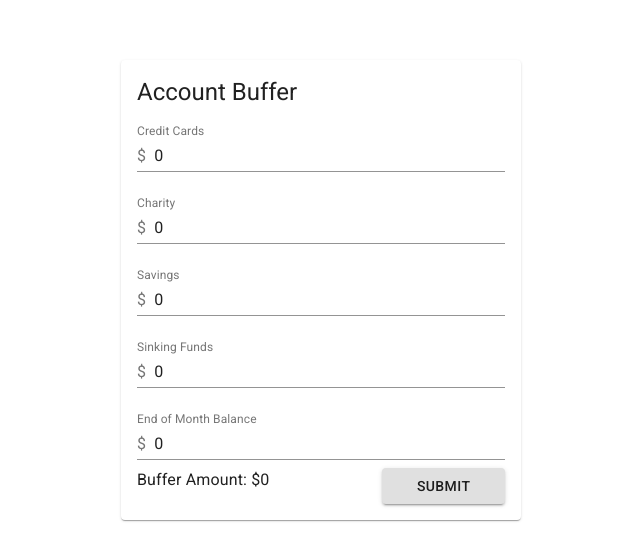
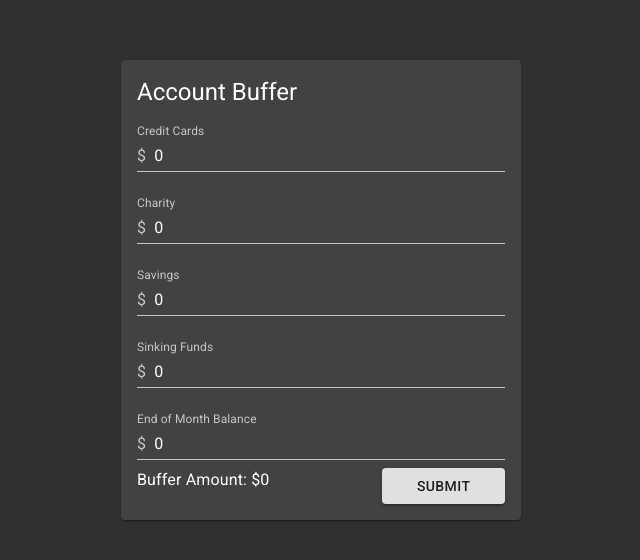
Before and after one commit to Brandt-Bowling/Account-Ledger, a React (Create React App) app: page / in a window 1280 px wide. Shown: the part 110-670 px from the top of the page, without its empty margins (319-959 px from the left). Built offline with nearby package versions, Linux system fonts and the light colour scheme.

Commit message:
add dark theme default

```diff
--- a/src/App.tsx
+++ b/src/App.tsx
@@ -1,6 +1,12 @@
 import React, { useState } from "react";
 import logo from "./logo.svg";
-import { makeStyles, createStyles, Theme } from "@material-ui/core/styles";
+import {
+  makeStyles,
+  createStyles,
+  Theme,
+  createMuiTheme,
+  ThemeProvider
+} from "@material-ui/core/styles";
 import useMediaQuery from "@material-ui/core/useMediaQuery";
 import Grid from "@material-ui/core/Grid";
 import TextField from "@material-ui/core/TextField";
@@ -9,6 +15,13 @@
 import Paper from "@material-ui/core/Paper";
 import Typography from "@material-ui/core/Typography";
 import Button from "@material-ui/core/Button";
+import CssBaseline from "@material-ui/core/CssBaseline";
+
+const theme = createMuiTheme({
+  palette: {
+    type: "dark"
+  }
+});
 
 const useStyles = makeStyles((theme: Theme) =>
   createStyles({
@@ -72,6 +85,8 @@
   };
 
   return (
+    <ThemeProvider theme={theme}>
+      <CssBaseline />
       <Grid container justify="center">
         <Grid
           container
@@ -110,6 +125,7 @@
           </Grid>
         </Grid>
       </Grid>
+    </ThemeProvider>
   );
 };
 
```
Lines whose indentation alone changed are shown as unchanged.
